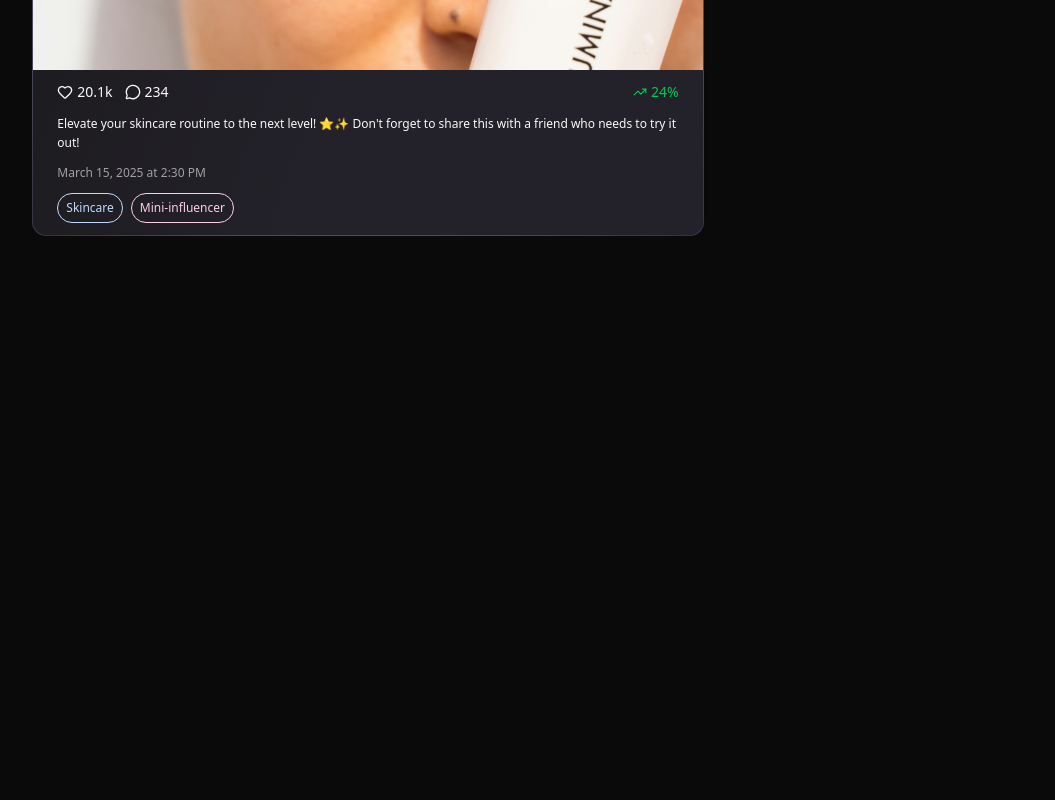
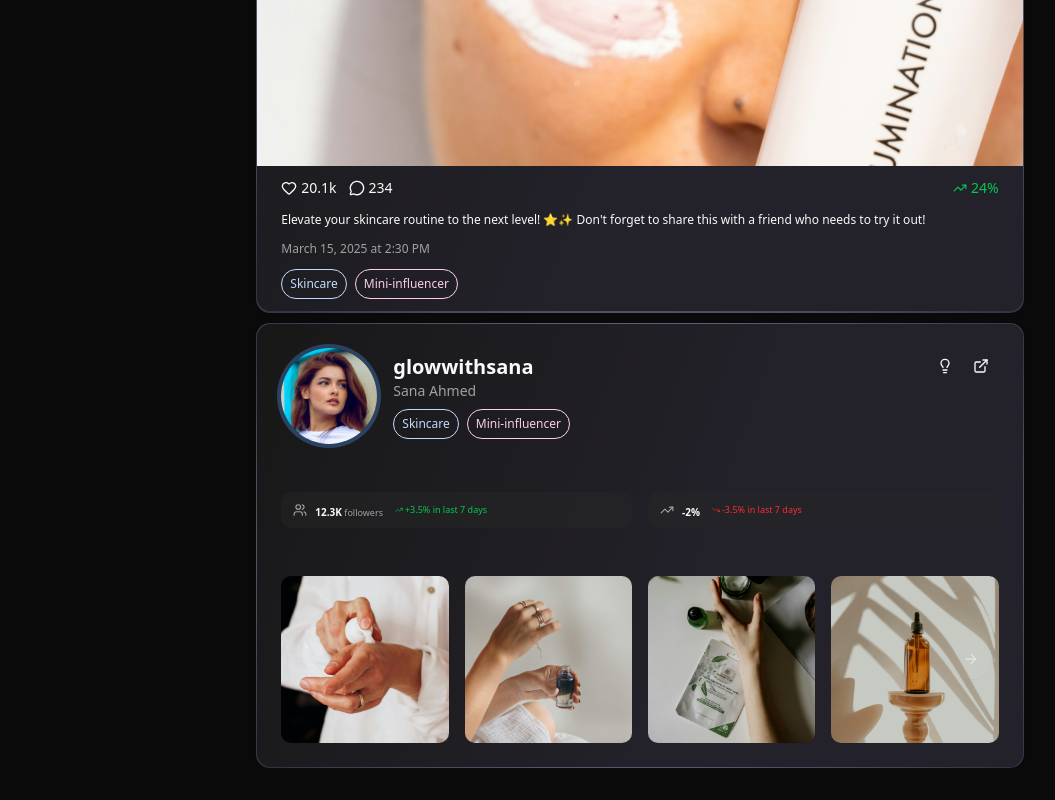
Before and after one commit to santoshjoseph99/socialdashboard, a React (Vite) app: page / in a window 1280 px wide. Shown: the part 733-1533 px from the top of the page, without its empty margins (0-1055 px from the left). Before the commit the page ends 1001 px from the top, so only its background shows below. Built offline with nearby package versions, Linux system fonts and the light colour scheme.

Commit message:
SocialProfileCard

```diff
--- a/src/components/CardsContainer.tsx
+++ b/src/components/CardsContainer.tsx
@@ -1,10 +1,10 @@
 import {SocialPostCard} from './SocialPostCard';
-import {ScrollArea} from './ui/scroll-area';
-import {Separator} from './ui/separator';
+import {SocialProfileCard} from './SocialProfileCard';
 
 export const CardsContainer = () => {
   return (
-    <ScrollArea className="mt-10">
+    <div className="mt-10 w-full overflow-x-hidden">
+      <div className="flex flex-col gap-[10px] w-full max-w-3xl mx-auto">
         <SocialPostCard
           username="sophia_kim12"
           followers="15.4K"
@@ -17,6 +17,25 @@ export const CardsContainer = () => {
           timestamp="March 15, 2025 at 2:30 PM"
           tags={['Skincare', 'Mini-influencer']}
         />
-    </ScrollArea>
+        <SocialProfileCard
+          username="glowwithsana"
+          fullName="Sana Ahmed"
+          avatarUrl="/src/assets/avatar2.jpg"
+          followers="12.3K"
+          followerGrowth="+3.5% in last 7 days"
+          followerGrowthPositive={true}
+          engagementRate="-2%"
+          engagementGrowth="-3.5% in last 7 days"
+          engagementGrowthPositive={false}
+          tags={['Skincare', 'Mini-influencer']}
+          images={[
+            '/src/assets/image1.jpg',
+            '/src/assets/image2.jpg',
+            '/src/assets/image3.jpg',
+            '/src/assets/image4.jpg',
+          ]}
+        />
+      </div>
+    </div>
   );
 };
--- a/src/components/SocialPostCard.tsx
+++ b/src/components/SocialPostCard.tsx
@@ -62,7 +62,7 @@ export function SocialPostCard({
   }, [engagementRate]);
 
   return (
-    <div className="relative max-w-2xl">
+    <div className="relative w-full">
       {/* Gradient border wrapper - only visible in dark mode */}
       <div
         className="rounded-xl dark:p-[1.33px]"
@@ -87,7 +87,9 @@ export function SocialPostCard({
             <div className="flex items-center gap-2">
               <Avatar className="size-8">
                 <AvatarImage src={avatarUrl} alt={username} />
-                <AvatarFallback className="text-xs">{username.slice(0, 2).toUpperCase()}</AvatarFallback>
+                <AvatarFallback className="text-xs">
+                  {username.slice(0, 2).toUpperCase()}
+                </AvatarFallback>
               </Avatar>
               <div className="leading-tight">
                 <div className="font-semibold text-xs">{username}</div>
@@ -95,7 +97,7 @@ export function SocialPostCard({
               </div>
             </div>
             <CardAction>
-              <div className="flex gap-1">
+              <div className="flex">
                 <Button variant="ghost" size="icon-sm">
                   <LightbulbIcon className="size-4" />
                 </Button>
@@ -139,14 +141,24 @@ export function SocialPostCard({
 
             <div className="flex gap-2 flex-wrap">
               {tags.map((tag, index) => {
-                // Use Tailwind color classes - less vibrant for light mode
+                // Use Tailwind color classes for first two, custom for third
                 let colorClasses = '';
+                let customStyle = {};
+
                 if (index === 0) {
                   // Blue badge
-                  colorClasses = 'border-blue-400 text-blue-400 dark:border-blue-200 dark:text-blue-200';
+                  colorClasses =
+                    'border-blue-400 text-blue-400 dark:border-blue-200 dark:text-blue-200';
                 } else if (index === 1) {
                   // Pink badge
-                  colorClasses = 'border-pink-400 text-pink-400 dark:border-pink-200 dark:text-pink-200';
+                  colorClasses =
+                    'border-pink-400 text-pink-400 dark:border-pink-200 dark:text-pink-200';
+                } else if (index === 2) {
+                  // Cyan badge - custom color
+                  customStyle = {
+                    borderColor: '#4EC0E0',
+                    color: '#4EC0E0',
+                  };
                 }
 
                 return (
@@ -154,6 +166,7 @@ export function SocialPostCard({
                     key={tag}
                     variant="outline"
                     className={`rounded-full py-1.5 ${colorClasses}`}
+                    style={index === 2 ? customStyle : undefined}
                   >
                     {tag}
                   </Badge>
--- /dev/null
+++ b/src/components/SocialProfileCard.tsx
@@ -0,0 +1,185 @@
+import {
+  LightbulbIcon,
+  ExternalLink,
+  Users,
+  TrendingUp,
+  TrendingDown,
+  ChevronRight,
+} from 'lucide-react';
+import {Avatar, AvatarFallback, AvatarImage} from '@/components/ui/avatar';
+import {Badge} from '@/components/ui/badge';
+import {Button} from '@/components/ui/button';
+import {Card} from '@/components/ui/card';
+import {Carousel, CarouselContent, CarouselItem, CarouselNext} from '@/components/ui/carousel';
+
+interface SocialProfileCardProps {
+  username: string;
+  fullName: string;
+  avatarUrl: string;
+  followers: string;
+  followerGrowth: string;
+  followerGrowthPositive: boolean;
+  engagementRate: string;
+  engagementGrowth: string;
+  engagementGrowthPositive: boolean;
+  tags: string[];
+  images: string[];
+}
+
+export function SocialProfileCard({
+  username,
+  fullName,
+  avatarUrl,
+  followers,
+  followerGrowth,
+  followerGrowthPositive,
+  engagementRate,
+  engagementGrowth,
+  engagementGrowthPositive,
+  tags,
+  images,
+}: SocialProfileCardProps) {
+  return (
+    <div className="relative w-full">
+      {/* Gradient border wrapper - only visible in dark mode */}
+      <div
+        className="rounded-xl dark:p-[1.33px]"
+        style={{
+          background: `
+            radial-gradient(69.43% 69.43% at 50% 50%, rgba(255, 255, 255, 0.5) 0%, rgba(255, 255, 255, 0.1) 100%),
+            radial-gradient(circle at 50% 50%, rgba(126, 129, 227, 0.5) 0%, rgba(126, 129, 227, 0.2) 100%),
+            radial-gradient(54.8% 53% at 50% 50%, rgba(255, 255, 255, 0.2) 0%, rgba(255, 255, 255, 0) 100%)
+          `,
+        }}
+      >
+        <Card className="overflow-hidden w-full p-3 sm:p-6 dark:border-0 relative">
+          {/* Gradient background - only in dark mode */}
+          <div
+            className="dark:block hidden absolute inset-0 pointer-events-none rounded-xl"
+            style={{
+              background:
+                'linear-gradient(290.01deg, rgba(179, 152, 255, 0.08) 42.6%, rgba(255, 255, 255, 0) 103.07%)',
+            }}
+          />
+          {/* Header Section */}
+          <div className="flex items-start justify-between mb-4 sm:mb-6 relative z-10">
+            <div className="flex items-center gap-2 sm:gap-4 min-w-0 flex-1">
+              <Avatar className="size-16 sm:size-24 ring-2 sm:ring-4 ring-blue-400/30 shrink-0">
+                <AvatarImage src={avatarUrl} alt={username} />
+                <AvatarFallback>{username.slice(0, 2).toUpperCase()}</AvatarFallback>
+              </Avatar>
+              <div className="min-w-0 flex-1">
+                <h2 className="text-base sm:text-xl font-semibold truncate text-left">{username}</h2>
+                <p className="text-muted-foreground text-xs sm:text-sm truncate text-left">{fullName}</p>
+                <div className="flex gap-2 mt-2">
+                  {tags.map((tag, index) => {
+                    let colorClasses = '';
+                    let customStyle = {};
+
+                    if (index === 0) {
+                      colorClasses = 'border-blue-400 text-blue-400 dark:border-blue-200 dark:text-blue-200';
+                    } else if (index === 1) {
+                      colorClasses = 'border-pink-400 text-pink-400 dark:border-pink-200 dark:text-pink-200';
+                    } else if (index === 2) {
+                      customStyle = {
+                        borderColor: '#4EC0E0',
+                        color: '#4EC0E0',
+                      };
+                    }
+
+                    return (
+                      <Badge
+                        key={tag}
+                        variant="outline"
+                        className={`rounded-full py-1.5 ${colorClasses}`}
+                        style={index === 2 ? customStyle : undefined}
+                      >
+                        {tag}
+                      </Badge>
+                    );
+                  })}
+                </div>
+              </div>
+            </div>
+            <div className="flex shrink-0">
+              <Button variant="ghost" size="icon" className="rounded-full">
+                <LightbulbIcon className="size-4" />
+              </Button>
+              <Button variant="ghost" size="icon" className="rounded-full">
+                <ExternalLink className="size-4" />
+              </Button>
+            </div>
+          </div>
+
+          {/* Stats Section */}
+          <div className="flex gap-2 sm:gap-4 mb-4 sm:mb-6 flex-wrap relative z-10">
+            <div className="flex items-center gap-1 sm:gap-2 bg-muted/50 rounded-lg px-2 sm:px-3 py-1.5 min-w-0 flex-1">
+              <Users className="size-3.5 text-muted-foreground shrink-0" />
+              <div>
+                <span className="font-semibold text-[10px]">{followers}</span>
+                <span className="text-[9px] text-muted-foreground"> followers</span>
+              </div>
+              <div
+                className={`flex items-center gap-0.5 text-[9px] ml-1 ${
+                  followerGrowthPositive ? 'text-green-500' : 'text-red-500'
+                }`}
+              >
+                {followerGrowthPositive ? (
+                  <TrendingUp className="size-2" />
+                ) : (
+                  <TrendingDown className="size-2" />
+                )}
+                <span>{followerGrowth}</span>
+              </div>
+            </div>
+
+            <div className="flex items-center gap-1 sm:gap-2 bg-muted/50 rounded-lg px-2 sm:px-3 py-1.5 min-w-0 flex-1">
+              <TrendingUp className="size-3.5 text-muted-foreground shrink-0" />
+              <div>
+                <span className="font-semibold text-[10px]">{engagementRate}</span>
+              </div>
+              <div
+                className={`flex items-center gap-0.5 text-[9px] ml-1 ${
+                  engagementGrowthPositive ? 'text-green-500' : 'text-red-500'
+                }`}
+              >
+                {engagementGrowthPositive ? (
+                  <TrendingUp className="size-2" />
+                ) : (
+                  <TrendingDown className="size-2" />
+                )}
+                <span>{engagementGrowth}</span>
+              </div>
+            </div>
+          </div>
+
+          {/* Image Carousel */}
+          <Carousel
+            opts={{
+              align: 'start',
+              loop: false,
+            }}
+            className="w-full relative z-10"
+          >
+            <CarouselContent>
+              {images.map((image, index) => (
+                <CarouselItem key={index} className="basis-1/3 md:basis-1/4">
+                  <div className="relative aspect-square rounded-lg overflow-hidden">
+                    <img
+                      src={image}
+                      alt={`Post ${index + 1}`}
+                      className="w-full h-full object-cover"
+                    />
+                  </div>
+                </CarouselItem>
+              ))}
+            </CarouselContent>
+            <CarouselNext className="absolute right-2 top-1/2 -translate-y-1/2 size-10 bg-black/50 hover:bg-black/70 border-0 text-white">
+              <ChevronRight className="size-5" />
+            </CarouselNext>
+          </Carousel>
+        </Card>
+      </div>
+    </div>
+  );
+}
```
Also changed, not shown: src/assets/avatar2.jpg (added), src/assets/screenshot2.png (added). Lines whose indentation alone changed are shown as unchanged.
